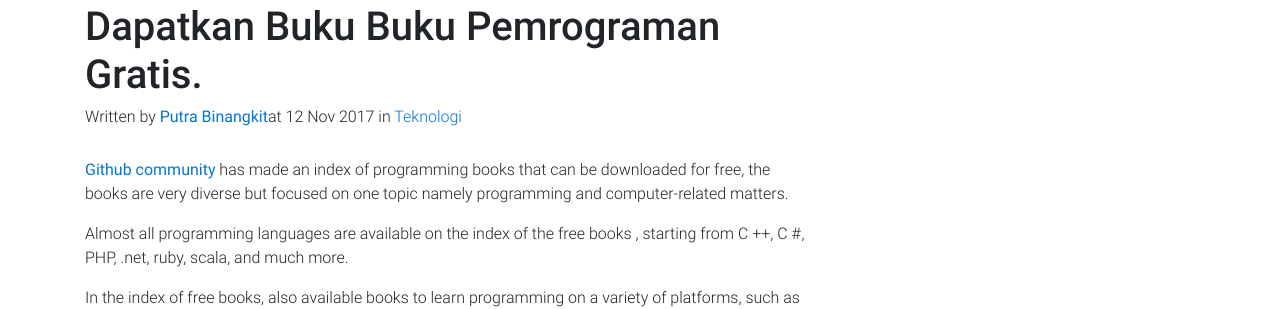
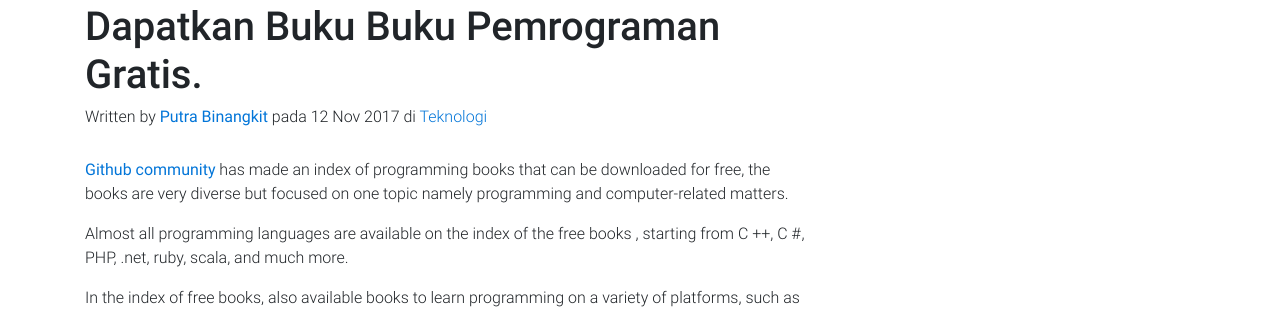
Before and after one commit to PutraBinangkit/putrabinangkit.github.io, a Jekyll site: the page built from _posts/2017-11-12-dapatkan-buku-buku-pemrograman-gratis.markdown, in a window 1280 px wide and 900 px high. Shown: the part 317-626 px from the top of the window. Built offline with Jekyll 4.4.1, drawn with Linux system fonts in a browser that asks for light colours; some of the changed text lies outside the part shown.

Commit message:
Update single-post.html

```diff
--- a/_layouts/single-post.html
+++ b/_layouts/single-post.html
@@ -14,7 +14,7 @@ layout: default
                     <div class="post-wrapper wow fadeIn" data-wow-delay="0.2s">
                         <!--Post data-->
                         <h1 class="h1-responsive font-bold">{{ page.title }}</h1>
-                           <h6>Written by <a href="{{ site.baseurl }}"><strong>Putra Binangkit</strong></a>at {{ page.date | date_to_string }} in  {% for tag in site.categories %}<a href="#{{ tag[0] | slugify }}">{{ tag[0] }}</a>{% endfor %}</h6>
+                           <h6>Written by <a href="{{ site.baseurl }}"><strong>Putra Binangkit</strong></a> pada {{ page.date | date_to_string }} di  {% for tag in site.categories %}<a href="#{{ tag[0] | slugify }}">{{ tag[0] }}</a>{% endfor %}</h6>
 
                          <br>
 
@@ -25,7 +25,7 @@ layout: default
 
      {% if page.tags %} |
   {% for tag in page.tags %}
-    <span class="badge badge-pill purple">Tags: <a href="{{ site.baseurl }}{{ site.tag_page }}#{{ tag | slugify }}">{{ tag[0] }}</a></span>
+    <span class="badge badge-pill purple"><a href="{{ site.baseurl }}{{ site.tag_page }}#{{ tag | slugify }}">{{ tag }}</a></span>
   {% endfor %}
   {% endif %}
                  </div>
```
